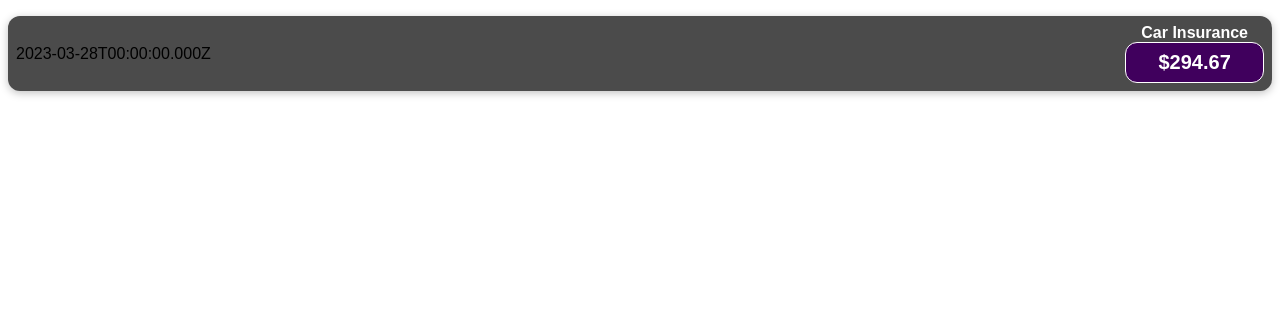
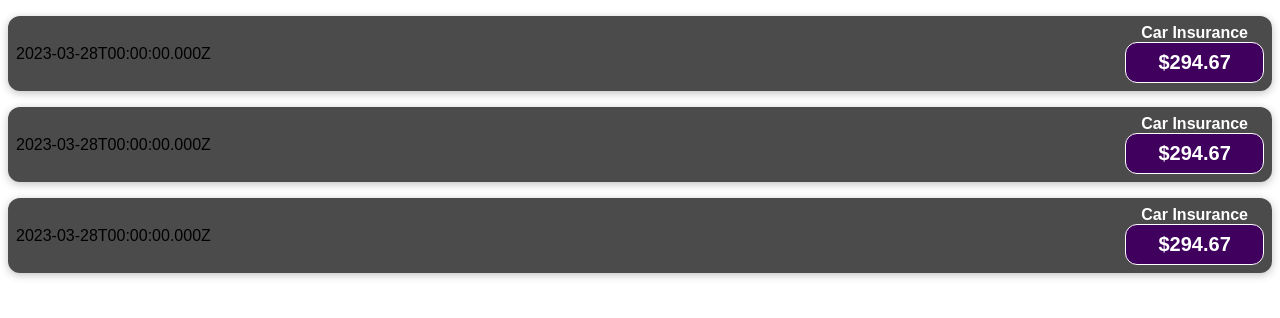
Before and after one commit to Sotilrac1/React, a React (Create React App) app: page / in a window 1280 px wide. Shown: the top 318 px of the page. Built offline with nearby package versions, Linux system fonts and the light colour scheme.

Commit message:
Update App.js

```diff
--- a/src/App.js
+++ b/src/App.js
@@ -5,6 +5,8 @@ export default function App() {
   return (
     <div className="App">
       <Expenseitem />
+      <Expenseitem />
+      <Expenseitem />
     </div>
   );
 }
```
